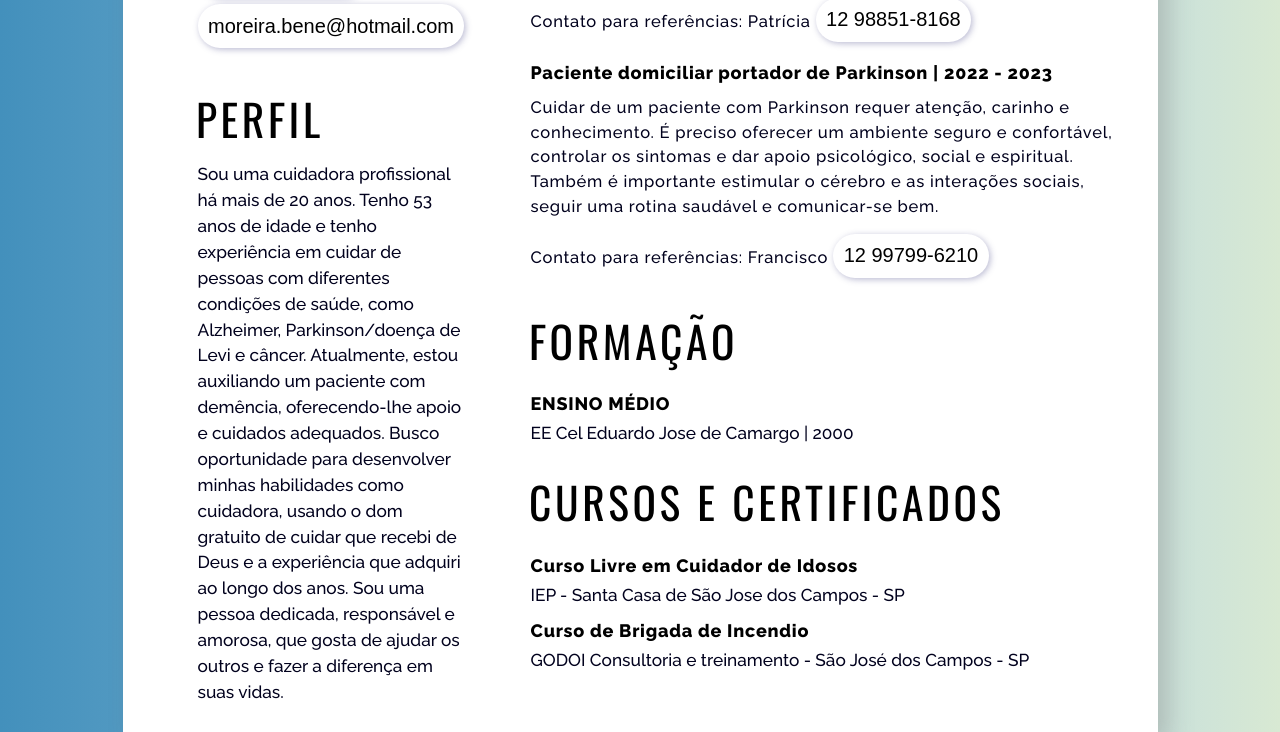
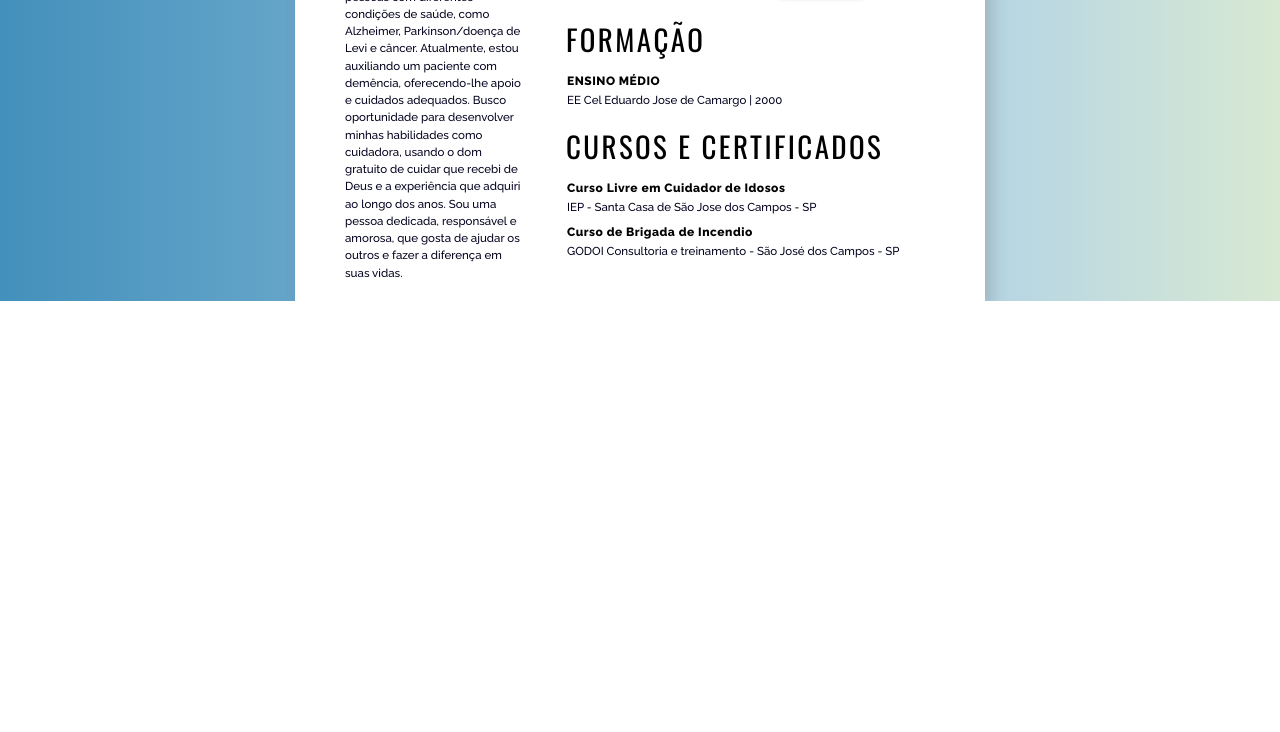
Before and after one commit to 0pripyat92/curriculum-Maria, a plain HTML site: page index.html in a window 1280 px wide. Shown: the part 561-1293 px from the top of the page. After the commit the page ends 862 px from the top, so only its background shows below. Drawn offline with nearby package versions, Linux system fonts and the light colour scheme.

Commit message:
commit zoom

```diff
--- a/CV.css
+++ b/CV.css
@@ -26,7 +26,6 @@ li {
 
 }
 #folha {
-  zoom: 1.5;
   margin: auto;
   display: flexbox;
   height: 842px;
```
